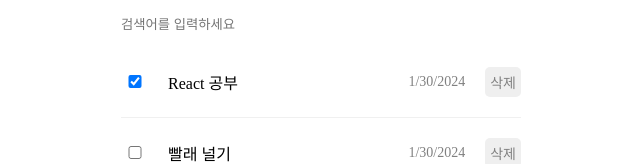
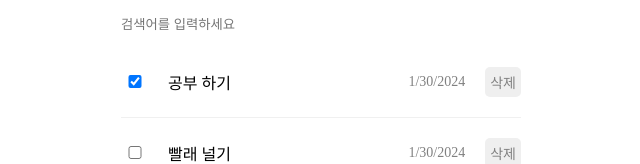
Before and after one commit to se0kcess/learn-react-and-next, a React (Vite) app in the folder todoList/: page / in a window 1280 px wide. Shown: the part 232-396 px from the top of the page, without its empty margins (319-959 px from the left). Built offline with nearby package versions, Linux system fonts and the light colour scheme.

Commit message:
useReducer

```diff
--- a/todoList/src/App.jsx
+++ b/todoList/src/App.jsx
@@ -11,7 +11,7 @@ const mockData = [
   {
     id : 0,
     isDone : true,
-    content : "React 공부",
+    content : "공부 하기",
     createdDate: new Date().getTime(),
   },
   {
@@ -45,8 +45,7 @@ function App() {
       [newTodo, ...todos]
     )
   }
-
-  const onUpdate = (targetId)=>{
+    const onUpdate = (targetId) => {
       setTodos(
         todos.map((todo)=>
         todo.id===targetId
@@ -56,11 +55,19 @@ function App() {
         )
       }
 
+      const onDelete = (targetId) => {
+        setTodos(
+          todos.filter((todo) => todo.id !== targetId)
+          )
+        }
+
+
+
         return (
     <div className="App">
       <Header />
       <TodoEditor onCreate={onCreate}/>
-      <TodoList todos={todos} onUpdate={onUpdate} />
+      <TodoList todos={todos} onUpdate={onUpdate} onDelete={onDelete} />
     </div>
   )
 }
```
Lines whose indentation alone changed are shown as unchanged.
